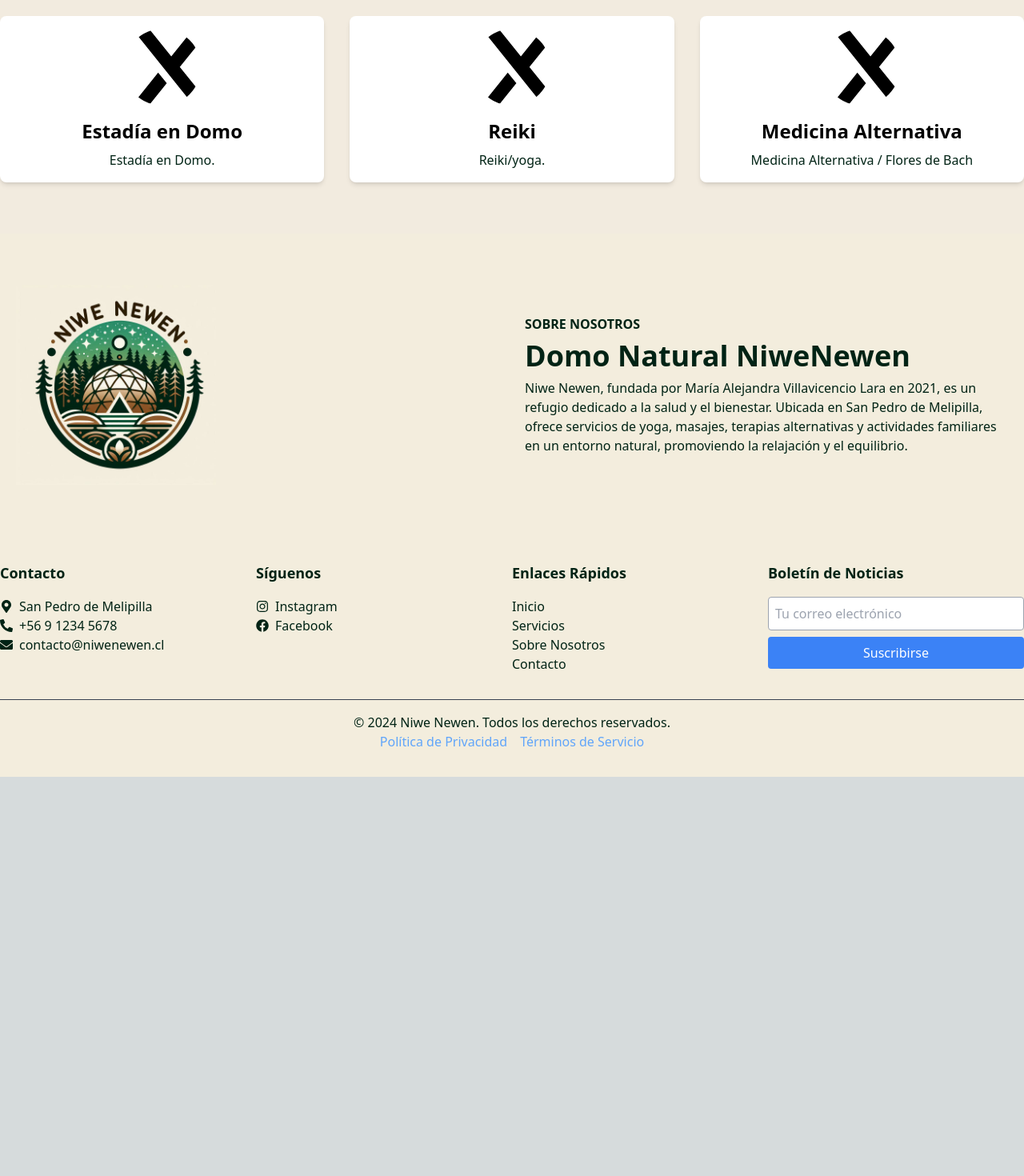
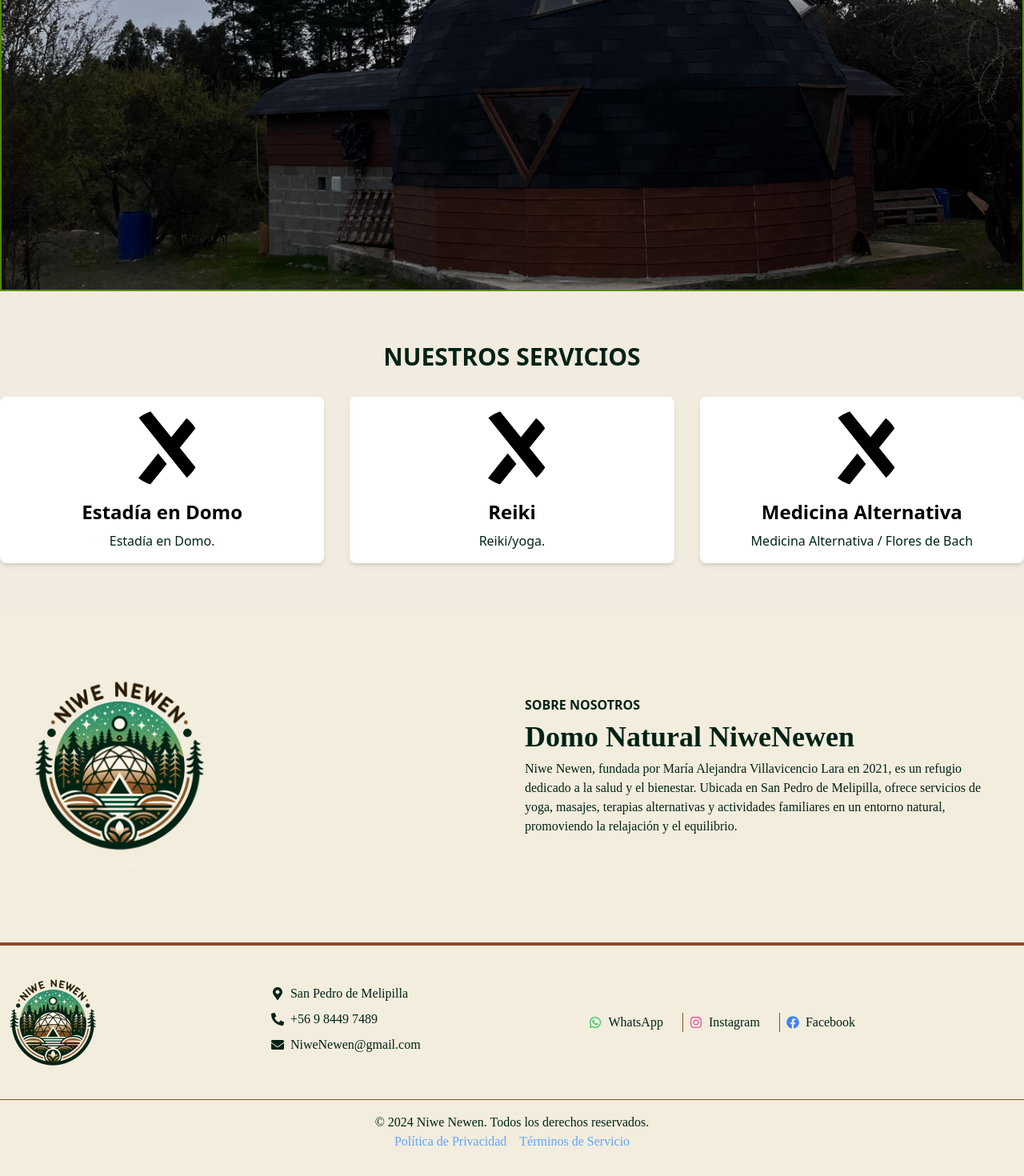
Before and after one commit to JKiddo-dev/NiweNewen, a Next.js app: page / in a window 1280 px wide. Shown: the part 366-1836 px from the top of the page at 80% size. Before the commit the page ends 1337 px from the top, so only its background shows below. Built offline with nearby package versions, Linux system fonts and the light colour scheme.

Commit message:
many changes

```diff
--- a/components/About.tsx
+++ b/components/About.tsx
@@ -14,13 +14,15 @@ export const About = () => {
         </div>
         <div className='flex flex-col justify-center'>
           <p className='font-bold'>SOBRE NOSOTROS</p>
-          <h1 className='md:text-4xl sm:text-3xl text-2xl font-bold py-2'>Domo Natural NiweNewen</h1>
-          <p>
-          Niwe Newen, fundada por María Alejandra Villavicencio Lara en 2021,
-          es un refugio dedicado a la salud y el bienestar. Ubicada en San Pedro
-           de Melipilla, ofrece servicios de yoga, masajes, terapias alternativas y
-           actividades familiares en un entorno natural, promoviendo la relajación y
-           el equilibrio.
+          <h1 className='md:text-4xl sm:text-3xl text-2xl font-bold py-2 font-serif' style={{ fontFamily: 'Dancing Script' }}>
+            Domo Natural NiweNewen
+          </h1>
+          <p className="font-serif" style={{ fontFamily: 'Dancing Script' }}>
+            Niwe Newen, fundada por María Alejandra Villavicencio Lara en 2021,
+            es un refugio dedicado a la salud y el bienestar. Ubicada en San Pedro
+            de Melipilla, ofrece servicios de yoga, masajes, terapias alternativas y
+            actividades familiares en un entorno natural, promoviendo la relajación y
+            el equilibrio.
           </p>
         </div>
       </div>
--- a/components/Footer.tsx
+++ b/components/Footer.tsx
@@ -1,47 +1,83 @@
 import React from 'react';
-import { FaPhoneAlt, FaMapMarkerAlt, FaEnvelope, FaInstagram, FaFacebook } from 'react-icons/fa';
+import { FaPhoneAlt, FaMapMarkerAlt, FaEnvelope, FaInstagram, FaFacebook, FaWhatsapp } from 'react-icons/fa';
 
 const Footer = () => {
+  const phoneNumber = "+56984497489";
+  const whatsappLink = `https://api.whatsapp.com/send?phone=${encodeURIComponent(phoneNumber)}`;
+
   return (
-    <footer className="bg-[#F3EDDD] text-[#002315] py-8">
-      <div className="container mx-auto flex flex-wrap justify-around">
-        <div className="w-full md:w-1/4 mb-6 md:mb-0">
-          <h4 className="text-lg font-bold mb-4">Contacto</h4>
-          <p className="flex items-center">
-            <FaMapMarkerAlt className="mr-2" /> San Pedro de Melipilla
+    <footer className="bg-[#F3EDDD] text-[#002315] py-8" style={{ fontFamily: 'Dancing Script' }}>
+      <div className="border-t-4 border-[#8C4C27] mb-8"></div>
+      <div className="container mx-auto flex flex-col md:flex-row justify-between items-center">
+        <div className="flex flex-col items-center md:items-start mb-6 md:mb-0 md:flex-grow text-center md:text-left">
+          <img src="/logo png.png" alt="Logo" className="h-32 mb-4 md:mb-0" />
+        </div>
+        <div className="flex flex-col items-center md:items-start mb-6 md:mb-0 md:flex-grow text-center md:text-left">
+          <p className="flex items-center mb-2">
+            <FaMapMarkerAlt className="mr-2" />
+            <a
+              href="https://www.google.com/maps/place/33°56'50.6%22S+71°33'31.3%22W/@-33.9474855,-71.5596454,18.71z/data=!4m4!3m3!8m2!3d-33.9474005!4d-71.5586979?entry=ttu"
+              target="_blank"
+              rel="noopener noreferrer"
+              className="hover:underline"
+            >
+              San Pedro de Melipilla
+            </a>
           </p>
-          <p className="flex items-center">
-            <FaPhoneAlt className="mr-2" /> +56 9 1234 5678
+          <p className="flex items-center mb-2">
+            <FaPhoneAlt className="mr-2" />
+            <a
+              href={`tel:${phoneNumber}`}
+              className="hover:underline"
+            >
+              +56 9 8449 7489
+            </a>
           </p>
-          <p className="flex items-center">
-            <FaEnvelope className="mr-2" /> contacto@niwenewen.cl
+          <p className="flex items-center mb-2">
+            <FaEnvelope className="mr-2" />
+            <a
+              href="mailto:NiweNewen@gmail.com"
+              className="hover:underline"
+            >
+              NiweNewen@gmail.com
+            </a>
           </p>
-        </div>
-        <div className="w-full md:w-1/4 mb-6 md:mb-0">
-          <h4 className="text-lg font-bold mb-4">Síguenos</h4>
-          <a href="https://instagram.com/niwenewen" target="_blank" rel="noopener noreferrer" className="block hover:underline flex items-center">
-            <FaInstagram className="mr-2" /> Instagram
-          </a>
-          <a href="https://facebook.com/niwenewen" target="_blank" rel="noopener noreferrer" className="block hover:underline flex items-center">
-            <FaFacebook className="mr-2" /> Facebook
-          </a>
-        </div>
-        <div className="w-full md:w-1/4 mb-6 md:mb-0">
-          <h4 className="text-lg font-bold mb-4">Enlaces Rápidos</h4>
-          <a href="/inicio" className="block hover:underline">Inicio</a>
-          <a href="/servicios" className="block hover:underline">Servicios</a>
-          <a href="/sobre-nosotros" className="block hover:underline">Sobre Nosotros</a>
-          <a href="/contacto" className="block hover:underline">Contacto</a>
-        </div>
-        <div className="w-full md:w-1/4 mb-6 md:mb-0">
-          <h4 className="text-lg font-bold mb-4">Boletín de Noticias</h4>
-          <form>
-            <input type="email" placeholder="Tu correo electrónico" className="w-full p-2 mb-2 border border-gray-400 rounded" />
-            <button type="submit" className="w-full p-2 bg-blue-500 hover:bg-blue-600 rounded text-white">Suscribirse</button>
-          </form>
+         </div>
+        <div className="flex flex-col items-center md:items-start mb-6 md:mb-0 md:flex-grow text-center md:text-left">
+          <div className="flex flex-col md:flex-row items-center md:justify-start">
+            <a
+              href={whatsappLink}
+              target="_blank"
+              rel="noopener noreferrer"
+              className="flex items-center hover:underline mb-2 md:mb-0 md:mr-4"
+            >
+              <FaWhatsapp className="mr-2 text-green-500" />
+              WhatsApp
+            </a>
+            <span className="hidden md:inline mx-2 h-6 border-l border-[#8C4C27]"></span>
+            <a
+              href="https://instagram.com/niwenewen"
+              target="_blank"
+              rel="noopener noreferrer"
+              className="flex items-center hover:underline mb-2 md:mb-0 md:mr-4"
+            >
+              <FaInstagram className="mr-2 text-pink-500" />
+              Instagram
+            </a>
+            <span className="hidden md:inline mx-2 h-6 border-l border-[#8C4C27]"></span>
+            <a
+              href="https://facebook.com/niwenewen"
+              target="_blank"
+              rel="noopener noreferrer"
+              className="flex items-center hover:underline"
+            >
+              <FaFacebook className="mr-2 text-blue-500" />
+              Facebook
+            </a>
+          </div>
         </div>
       </div>
-      <div className="border-t border-gray-700 mt-8 pt-4 text-center">
+      <div className="border-t border-[#8C4C27] mt-8 pt-4 text-center">
         <p>&copy; 2024 Niwe Newen. Todos los derechos reservados.</p>
         <a href="/politica-de-privacidad" className="text-blue-400 hover:underline mx-2">Política de Privacidad</a>
         <a href="/terminos-de-servicio" className="text-blue-400 hover:underline mx-2">Términos de Servicio</a>
--- a/components/Hero.tsx
+++ b/components/Hero.tsx
@@ -1,15 +1,24 @@
-import React from 'react'
+import React from 'react';
 
 const Hero = () => {
   return (
-    <section className='border-[#cc4949] bg-black mx-auto max-w-[1920px] px-6 lg:px-20 3xl:px-0 flex flex-col gap-20 py-10 pb-32 lg:py-20 xl:flex-row border-2'>
-      <div className='absolute right-0 top-0 h-screen w-screen'/>
+    <section
+      className='border-[#558C03] mx-auto max-w-[1920px] px-6 lg:px-20 3xl:px-0 flex flex-col gap-20 py-20 lg:py-32 xl:flex-row border-2'
+      style={{
+        backgroundImage: `url('/fondo domo.jpg')`,
+        backgroundSize: 'cover',
+        backgroundPosition: 'center',
+        backgroundColor: '#558C03', // Fallback background color
+        minHeight: '80vh', // Ajusta la altura mínima para ocupar el 80% de la altura de la pantalla
+      }}
+    >
+      <div className='absolute right-0 top-0 h-screen w-screen' />
 
       <div className='relative z-20 flex flex-1 flex-col xl:w-1/2'>
-
+        {/* Contenido dentro de la sección Hero */}
       </div>
     </section>
-  )
-}
+  );
+};
 
-export default Hero
+export default Hero;
--- a/components/Navbar.tsx
+++ b/components/Navbar.tsx
@@ -1,19 +1,22 @@
-import { NAV_LINKS } from "@/constants"
-import Link from "next/link"
-import Button from "./Button"
-import { FaUserPlus } from "react-icons/fa6"
-import { IoIosHome } from "react-icons/io"
-import { IoMenu } from "react-icons/io5"
+import { NAV_LINKS } from "@/constants";
+import Link from "next/link";
+import Button from "./Button";
+import { FaUserPlus } from "react-icons/fa6";
+import { IoMenu } from "react-icons/io5";
 
 const Navbar = () => {
   return (
-    <nav className="flex items-center justify-between mx-auto max-w-[1920px] px-6 lg:px-20 3xl:px-0 relative z-30 py-5 bg-[#d27e41] ">
+    <nav className="flex items-center justify-between mx-auto max-w-[1920px] px-6 lg:px-20 3xl:px-0 relative z-30 py-5 bg-[#172601]">
       <Link href="/">
-            <IoIosHome size={50} color="black"/>
+        <img src="/logo png.png" alt="Logo" className="h-12 cursor-pointer" />
       </Link>
       <ul className="hidden h-full gap-12 lg:flex">
         {NAV_LINKS.map((link) => (
-                <Link href={link.href} key={link.key} className="text-xl flex items-center justify-center cursor-pointer pb-1.5 transition-all hover:text-teal-500">
+          <Link
+            href={link.href}
+            key={link.key}
+            className="text-xl flex items-center justify-center cursor-pointer pb-1.5 transition-all hover:text-[#84BF04]"
+          >
             {link.label}
           </Link>
         ))}
@@ -22,15 +25,13 @@ const Navbar = () => {
         <Button
           type="button"
           title="Agendar"
-            icon={<FaUserPlus size={20} color="black"/>}
+          icon={<FaUserPlus size={20} color="black" />}
         />
       </div>
+      <IoMenu size={50} color="black" className="inline-block cursor-pointer lg:hidden" />
+      {/* add menu button logic */}
+    </nav>
+  );
+};
 
-        <IoMenu size={50} color="black" className="inline-block cursor-pointer lg:hidden"/>
-        {/*add menu button logic*/}
-
-    </nav>
-  )
-}
-
-export default Navbar
+export default Navbar;
--- a/constants/index.ts
+++ b/constants/index.ts
@@ -1,7 +1,7 @@
 // NAVIGATION
 export const NAV_LINKS = [
     { href: '/', key: 'home', label: 'Inicio' },
-    { href: '/', key: 'services', label: 'Servicios' },
-    { href: '/', key: 'contact', label: 'Contacto ' },
-    { href: '/', key: 'faq', label: 'Quiénes Somos' },
+    { href: '/', key: 'faq', label: 'Quiénes somos' },
+    { href: '/', key: 'services', label: 'Servicios ' },
+    { href: '/', key: 'contact', label: 'Contacto' },
   ];
```
Also changed, not shown: public/fondo domo.jpg (added), public/logo png.png (added). Lines whose indentation alone changed are shown as unchanged.
